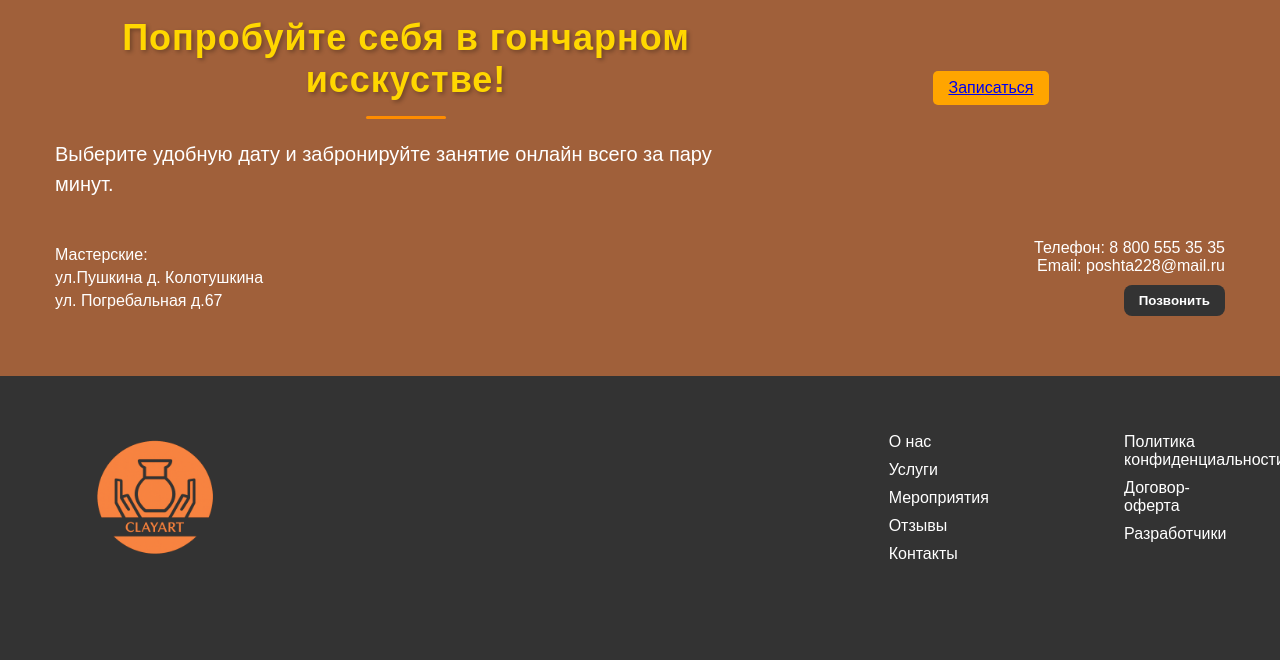
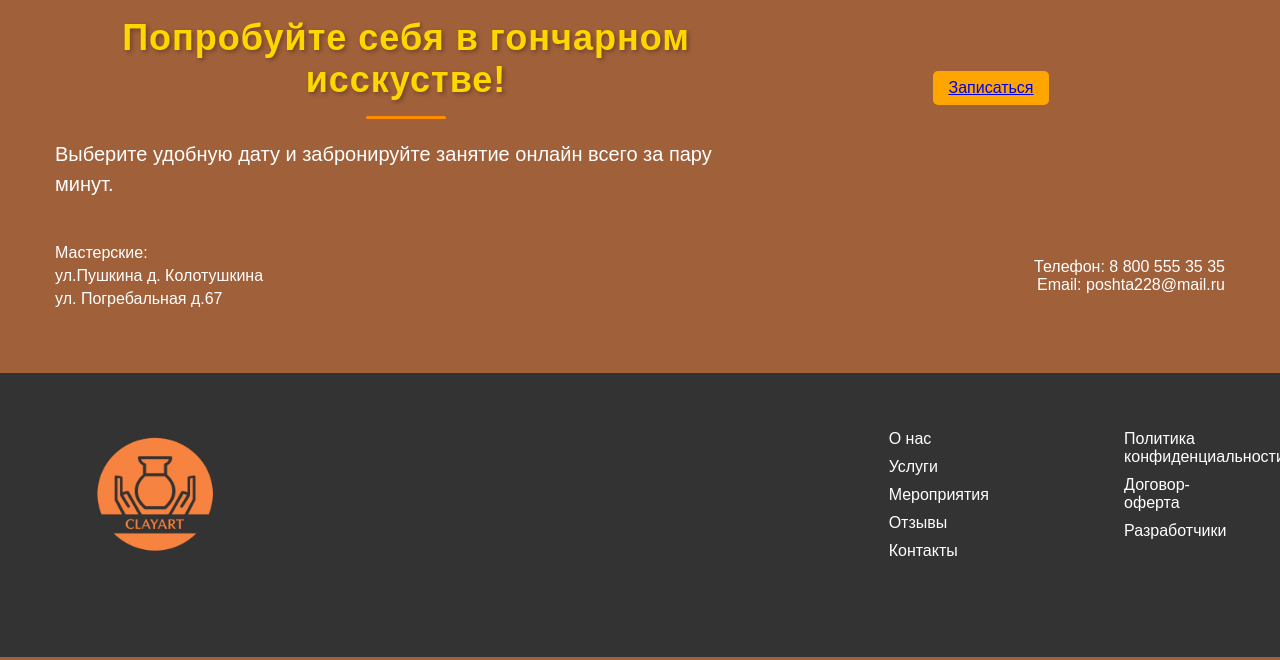
Before and after one commit to makoni2684/goncharsky, a PHP site: page / in a window 1280 px wide. Shown: the part 3378-4038 px from the top of the page. Run offline with PHP 8.4, Linux system fonts and the light colour scheme.

Commit message:
-кнопка

```diff
--- a/index.html
+++ b/index.html
@@ -264,7 +264,6 @@
                 <div class="contacts_right ">
                     <p>Телефон: 8 800 555 35 35</p>
                     <P>Email: poshta228@mail.ru</P>
-                    <button class="btn_small" >Позвонить</button>
                 </div>
             </div>
         </div>
--- a/style.css
+++ b/style.css
@@ -558,16 +558,6 @@ margin: 5px 0;
 text-align: right;
 }
 
-.btn_small {
-margin-top: 10px;
-background: #333;
-color: white;
-border: none;
-padding: 8px 15px;
-border-radius: 8px;
-cursor: pointer;
-}
-
 .footer {
     background-color: #333;
     color: #fff;
```
